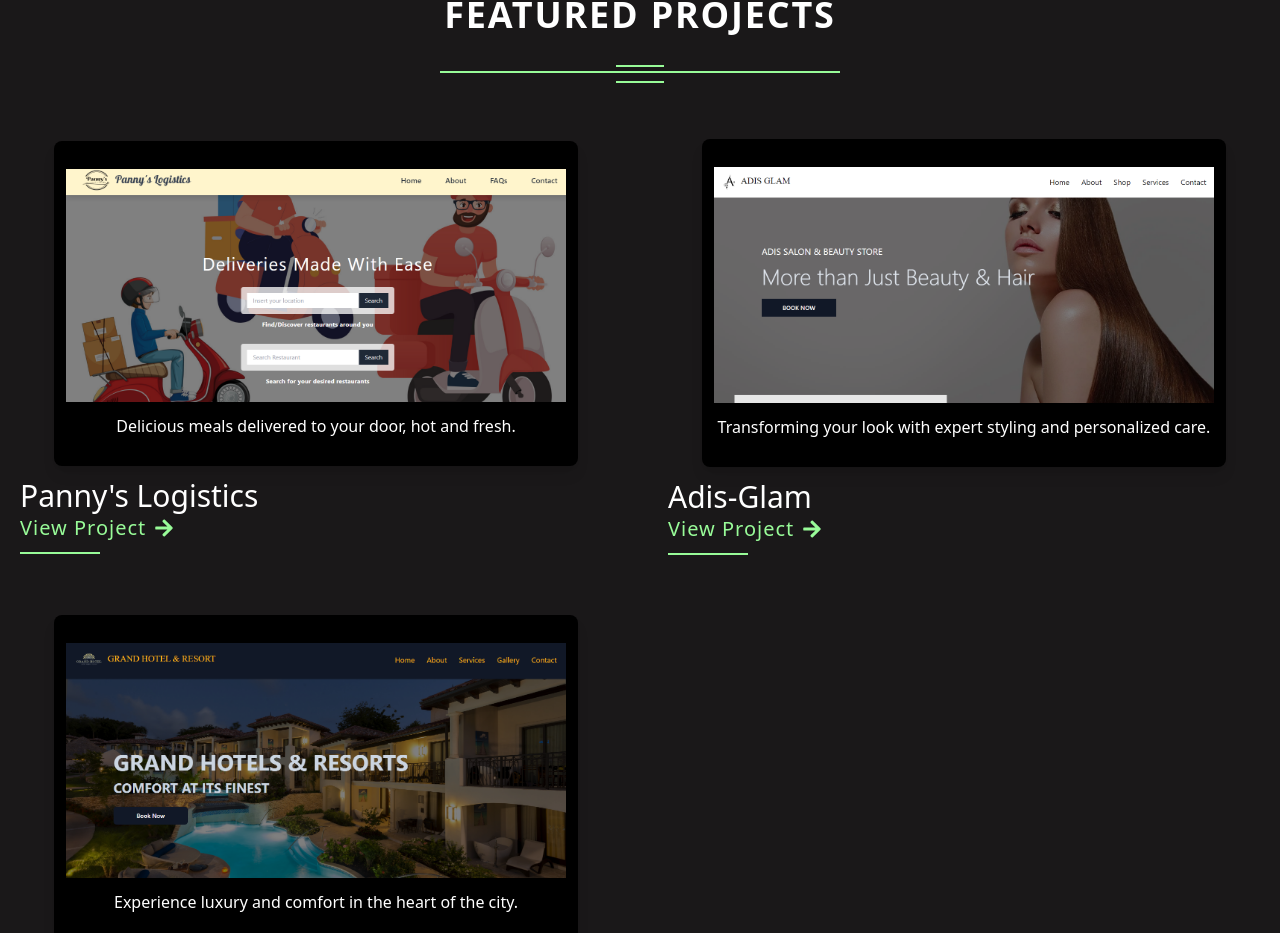
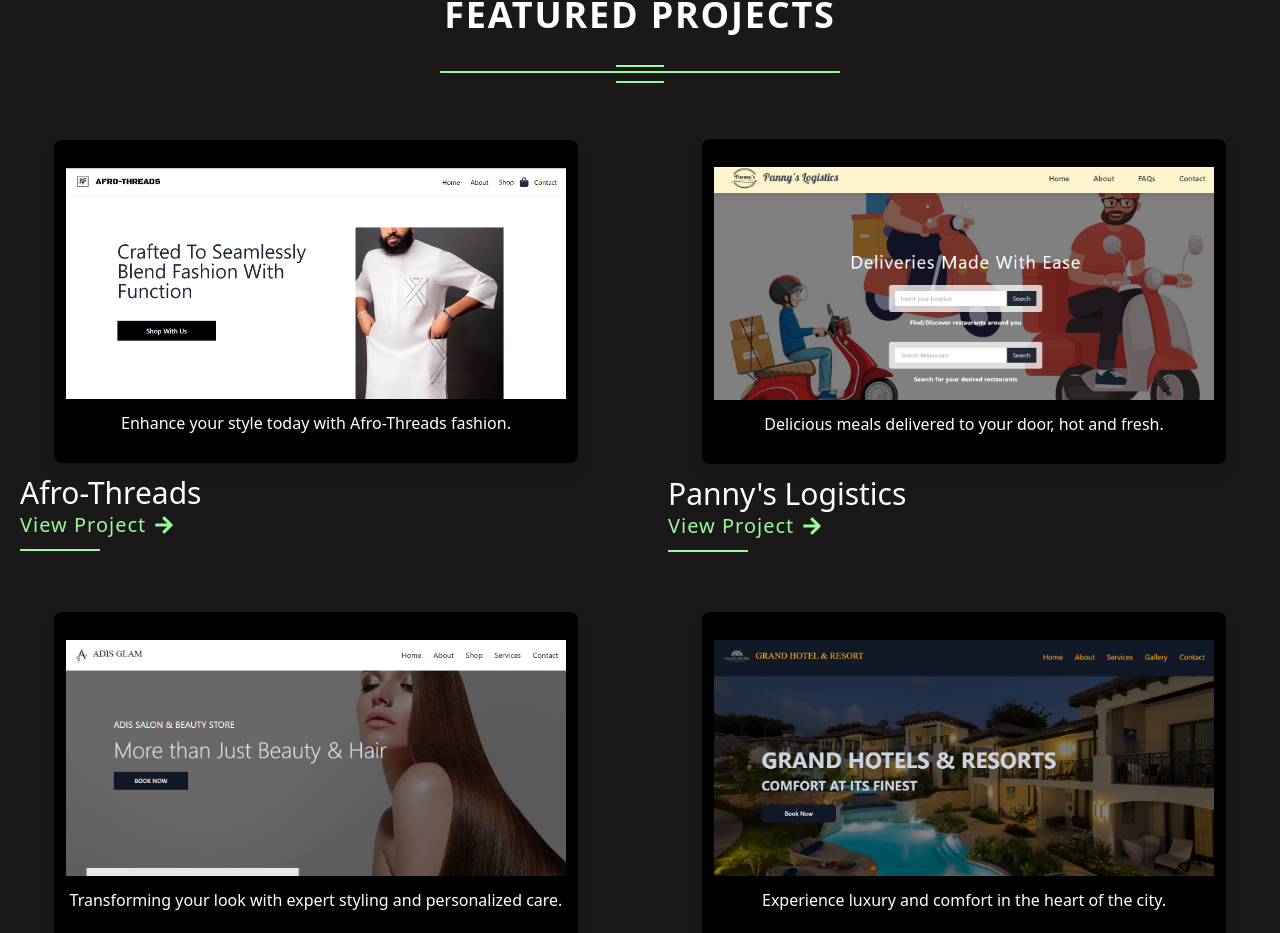
Before and after one commit to Kevinuyeh/Icons-Portfolio, a React (Create React App) app: page / in a window 1280 px wide. Shown: the part 1959-2892 px from the top of the page. Built offline with nearby package versions, Linux system fonts and the light colour scheme.

Commit message:
new commit

```diff
--- a/src/Components/Projects.jsx
+++ b/src/Components/Projects.jsx
@@ -1,5 +1,5 @@
 import React from "react";
-import Project1 from '../Assets/Project-1.png'
+import Project1 from '../Assets/Project-5.png'
 import Project2 from '../Assets/Project-2.png'
 import Project3 from '../Assets/Project-3.png'
 import Project4 from '../Assets/Project-4.png'
@@ -22,17 +22,17 @@ function Projects() {
             </div>
             <div className="max-w-[1240px] mt-8 py-6 gap-14 justify-center mx-auto grid md:grid-cols-2">
 
-{/*                     <div className="flex flex-col justify-center">
+                    <div className="flex flex-col justify-center">
                         <div className="bg-black rounded-lg shadow-lg justify-center py-7 px-3 text-center mx-auto">
                             <img
                                 src={Project1}
                                 alt="Project"
                                 className="w-[500px] mx-auto mb-3"
                             />
-                            <p className="text-white">Empowering your financial future with cutting-edge blockchain technology.</p>
+                            <p className="text-white">Enhance your style today with Afro-Threads fashion.</p>
                         </div>
-                        <h1 className="text-white font-medium text-3xl mt-3">StarFire Invest</h1>
-                        <a  href='https://www.starfireinvest.org/' target='_blank' rel='noopener noreferrer'>
+                        <h1 className="text-white font-medium text-3xl mt-3">Afro-Threads</h1>
+                        <a  href='https://new-afro-threads.vercel.app/' target='_blank' rel='noopener noreferrer'>
                             <h2 className="text-team text-bold tracking-wider text-xl flex items-center">
                                 View Project
                                 <FaArrowRight className="ml-2" />
@@ -43,7 +43,7 @@ function Projects() {
                                 <div className='h-0.5 bg-team w-20 mb-1'></div>
                             </div>
                         </div>
-                    </div> */}
+                    </div>
 
                     <div className="flex flex-col justify-center">
                         <div className="bg-black rounded-lg shadow-lg justify-center py-7 px-3 text-center mx-auto">
```
Also changed, not shown: src/Assets/Project-5.png (added).
